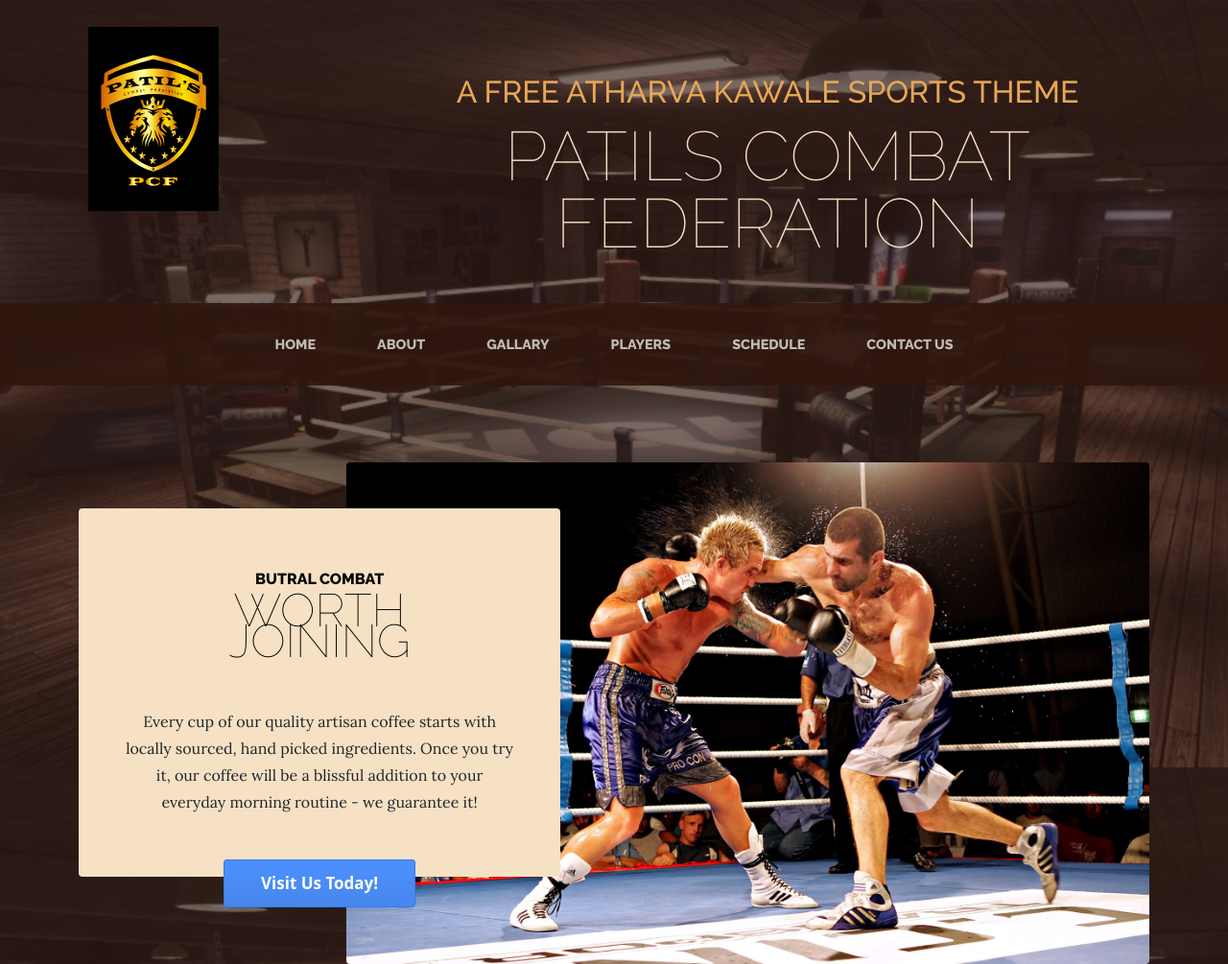
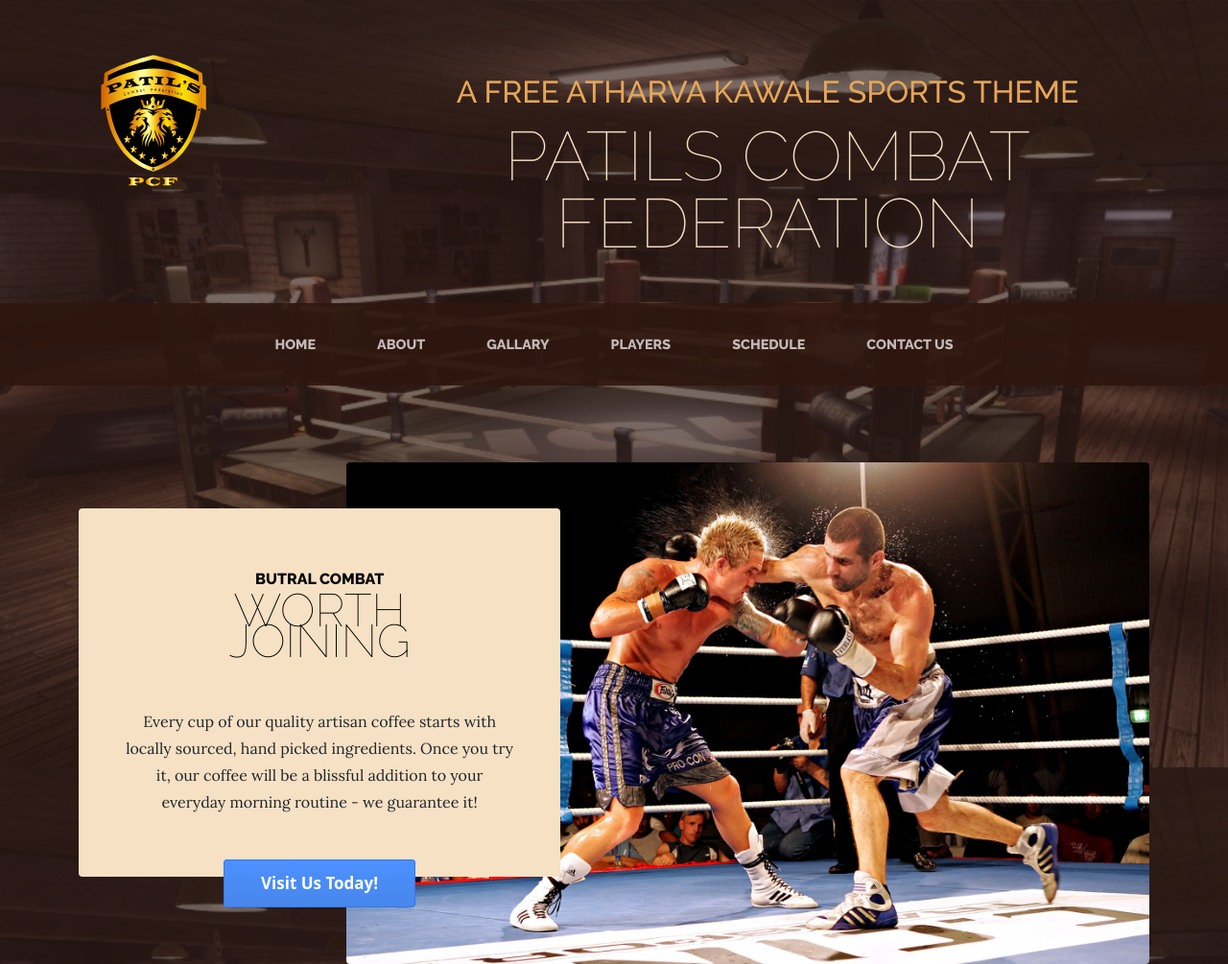
Before and after one commit to athu-kawale2002/PCF, a plain HTML site: page index.html in a window 1280 px wide. Shown: the top 1005 px of the page at 96% size. Drawn offline with nearby package versions, Linux system fonts and the light colour scheme.

Commit message:
logo changed commit

```diff
--- a/index.html
+++ b/index.html
@@ -18,7 +18,7 @@
     <body>
         <header>
             <div class="d-flex justify-content-center">
-            <img class="col-sm-3 my-4 p-1 img-rounded" width="300" height="200" src = "assets/img/logo.svg" alt="My Happy SVG"/>
+            <img class="col-sm-3 my-4 p-1 img-rounded" width="300" height="200" src = "assets/img/logo2.svg" alt="My Happy SVG"/>
             <h1 class="site-heading text-center col-sm-9 text-faded d-none d-lg-block">
                 <span class="site-heading-upper text-primary mb-3">A Free Atharva Kawale Sports Theme</span>
                 <span class="site-heading-lower">Patils Combat Federation</span>
```
Also changed, not shown: assets/img/logo2.svg (added).
